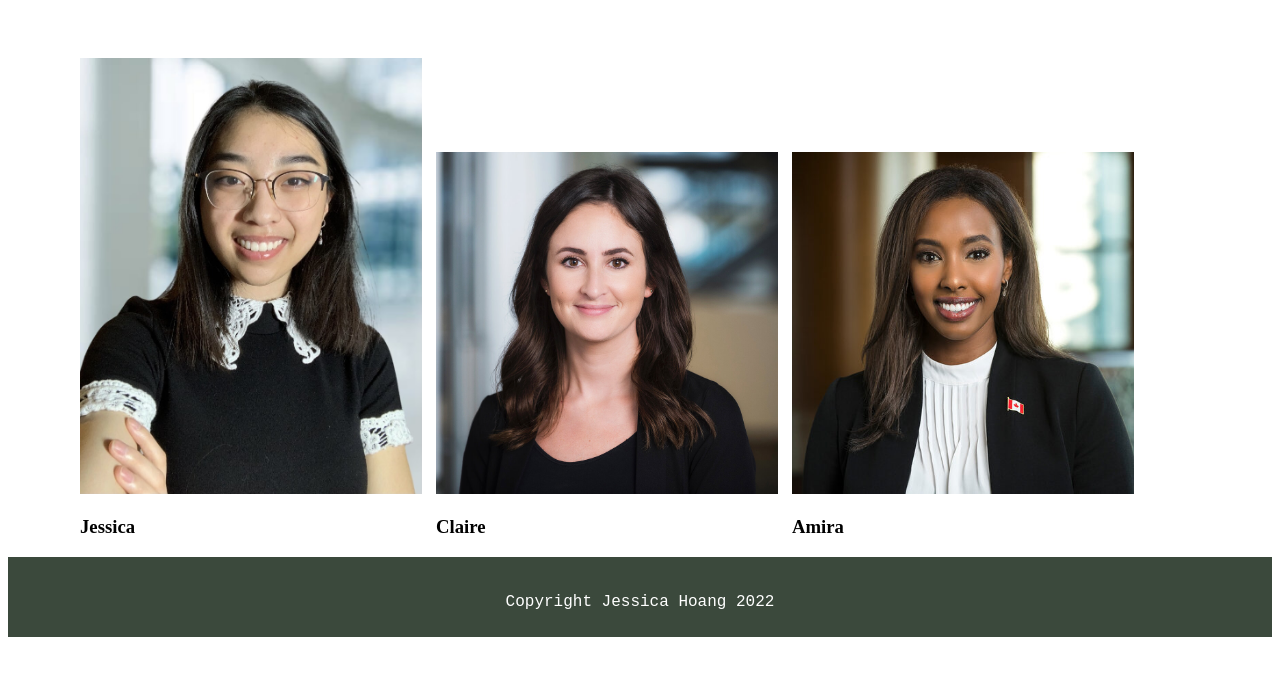
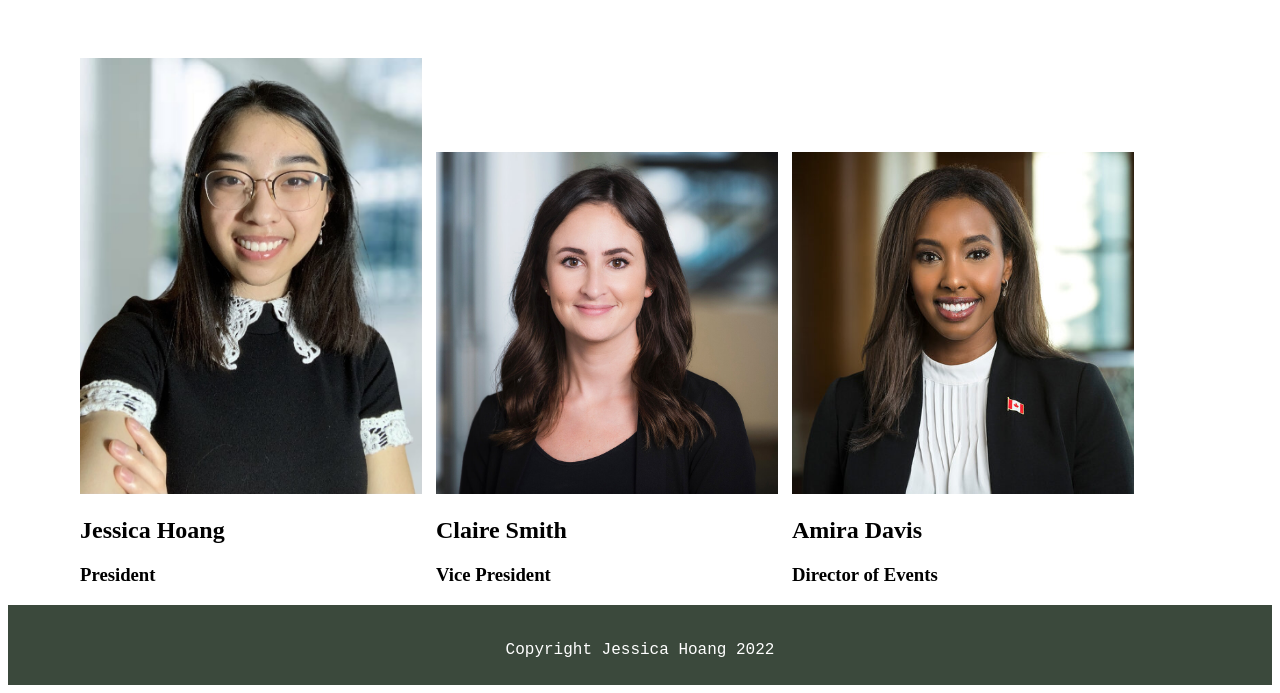
Before and after one commit to jessicahoang1/jessicahoang1.github.io, a plain HTML site: page aboutUs.html in a window 1280 px wide. Shown: the part 443-1136 px from the top of the page. Before the commit the page ends 1088 px from the top, so only its background shows below. Drawn offline with Linux system fonts and the light colour scheme.

Commit message:
Update aboutUs.html

```diff
--- a/aboutUs.html
+++ b/aboutUs.html
@@ -56,16 +56,18 @@
         <div class="person">
             <div class="person-item">
                 <img src="media/Jessica.JPG" alt="Jessica" width="100%">
-                <h3>Jessica</h3>
+                <h2>Jessica Hoang</h2>
+                <h3>President</h3>
             </div>
             <div class="person-item">
                 <img src="media/Claire.jpg" alt="Claire" width="100%">
-                <h3>Claire</h3>
-
+                <h2>Claire Smith</h2>
+                <h3>Vice President</h3>
             </div>
             <div class="person-item">
                 <img src="media/Amira.jpg" alt="Amira" width="100%">
-                <h3>Amira</h3>
+                <h2>Amira Davis</h2>
+                <h3>Director of Events</h3>
             </div>
         </div>
     </div>
```
